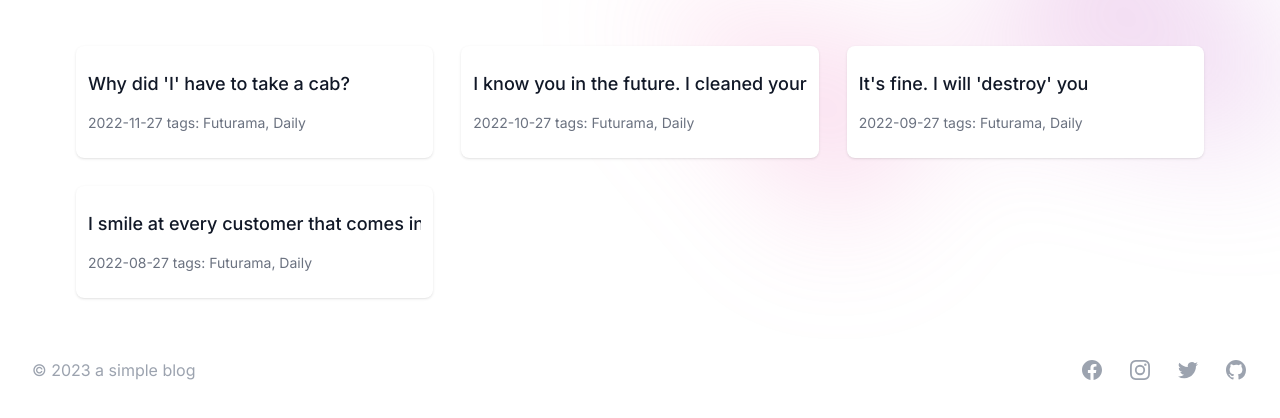
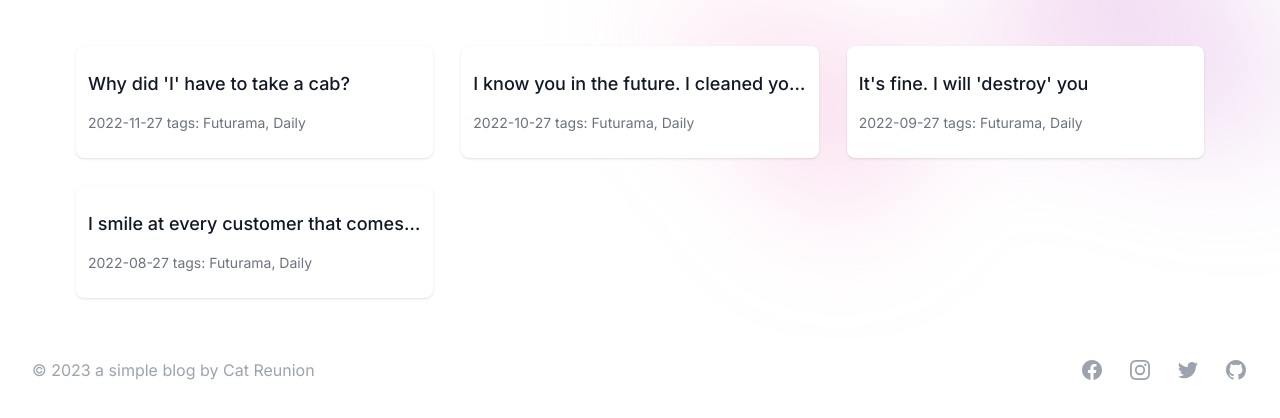
Before and after one commit to catreunion/isaac-sb, a Next.js app: page / in a window 1280 px wide. Shown: the part 338-756 px from the top of the page. Built offline with nearby package versions, Linux system fonts and the light colour scheme.

Commit message:
version 1.0.6

```diff
--- a/src/comp/C02ArticlesToDisplay.jsx
+++ b/src/comp/C02ArticlesToDisplay.jsx
@@ -8,7 +8,7 @@ const ArticlesToDisplay = ({ articles }) => {
           <div className="flex w-full items-center justify-between space-x-6 px-3 py-6">
             <div className="flex-1 truncate">
               <Link href={`/articles/${item.id}`}>
-                <h3 className="pb-3 text-lg font-medium text-gray-900">{item.title}</h3>
+                <h3 className="truncate pb-3 text-lg font-medium text-gray-900">{item.title}</h3>
                 <div>
                   <span className="mt-1 truncate text-sm text-gray-500">
                     {`${item.date}   tags: ${item.tag1}, ${item.tag2}`}
--- a/src/comp/C04Footer.jsx
+++ b/src/comp/C04Footer.jsx
@@ -12,7 +12,7 @@ const Footer = () => {
         ))}
       </div>
       <div className="mt-8 md:order-1 md:mt-0">
-        <p className="text-center text-base text-gray-400">&copy; 2023 a simple blog</p>
+        <p className="text-center text-base text-gray-400">&copy; 2023 a simple blog by Cat Reunion</p>
       </div>
     </div>
   )
```
